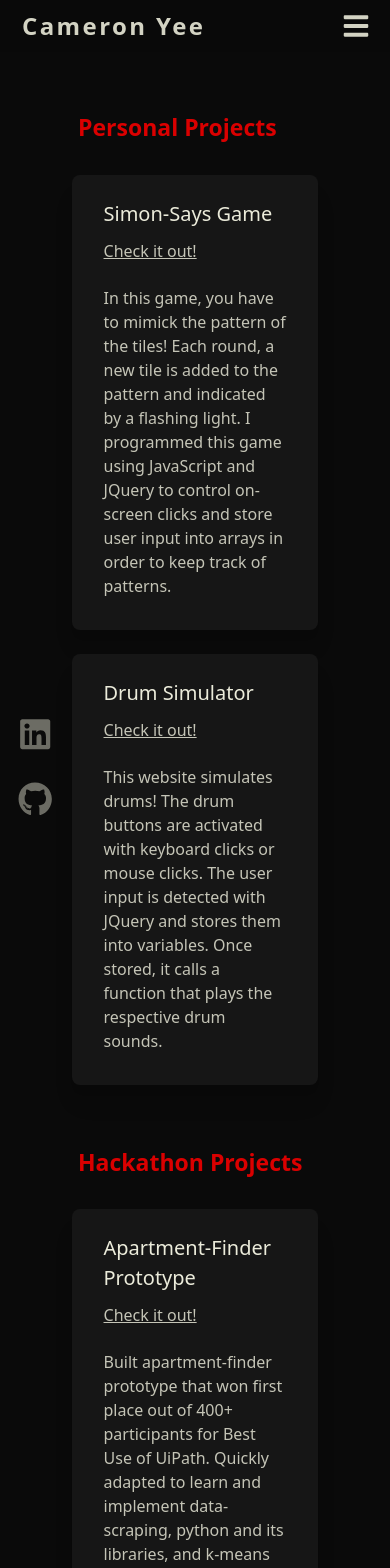
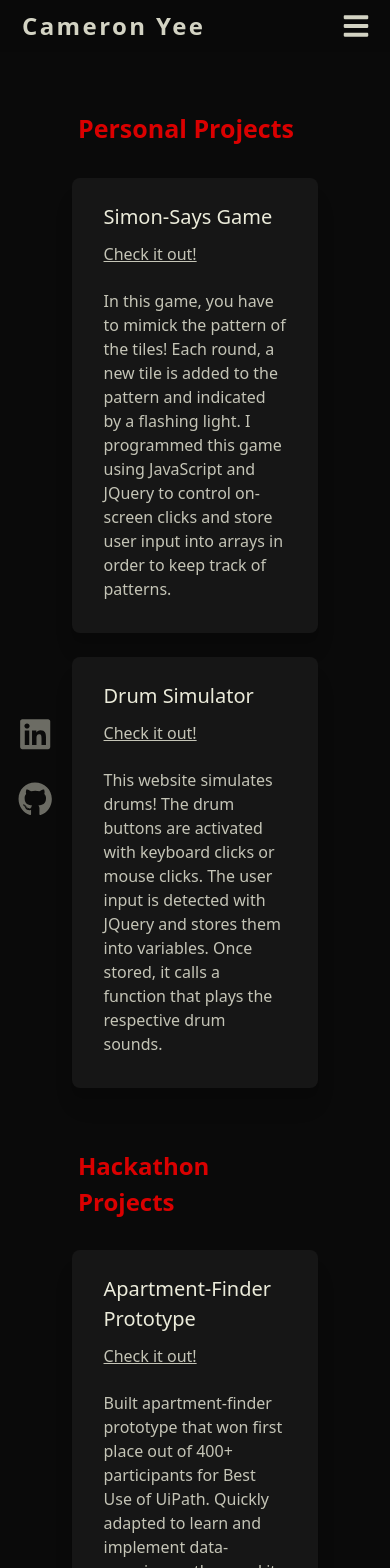
Before and after one commit to kyleyee20/kyle-yee, a React (Create React App) app: page /project in a window 390 px wide. Shown: the top 1568 px of the page. Built offline with nearby package versions, Linux system fonts and the light colour scheme.

Commit message:
Adjusted font size of project section names

```diff
--- a/src/index.css
+++ b/src/index.css
@@ -465,11 +465,14 @@ Transition on the hover tag is for mouse in and transition in the regular tag is
 
   /* Project.js */
   .projectPage .projectSection .projectSectionName {
-    font-size: 23px;
+    font-size: 25px;
     margin-left: 0;
   }
   .projectPage .projectSection .grids .projectCard .projectTitle {
     font-size: 20px;
+  }
+  #HackathonTitle {
+    font-size: 24px;
   }
 
   /* About.js */
```
